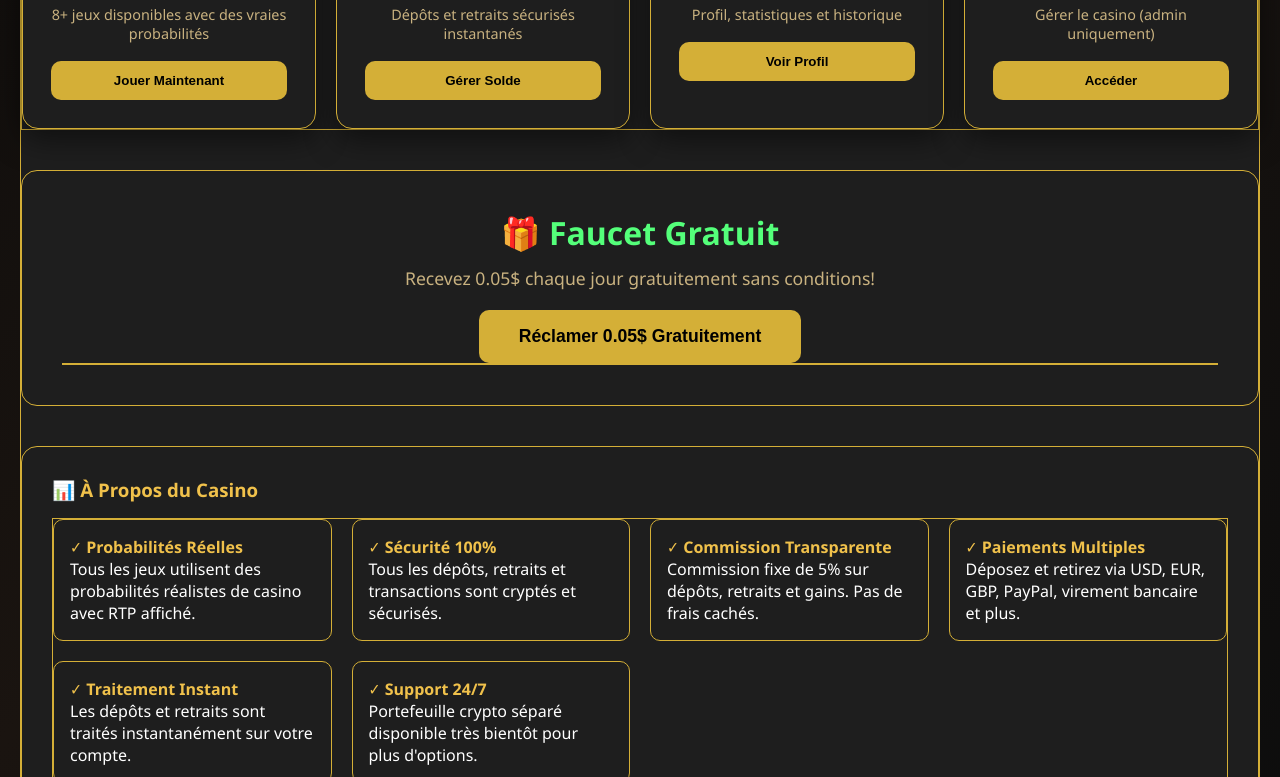
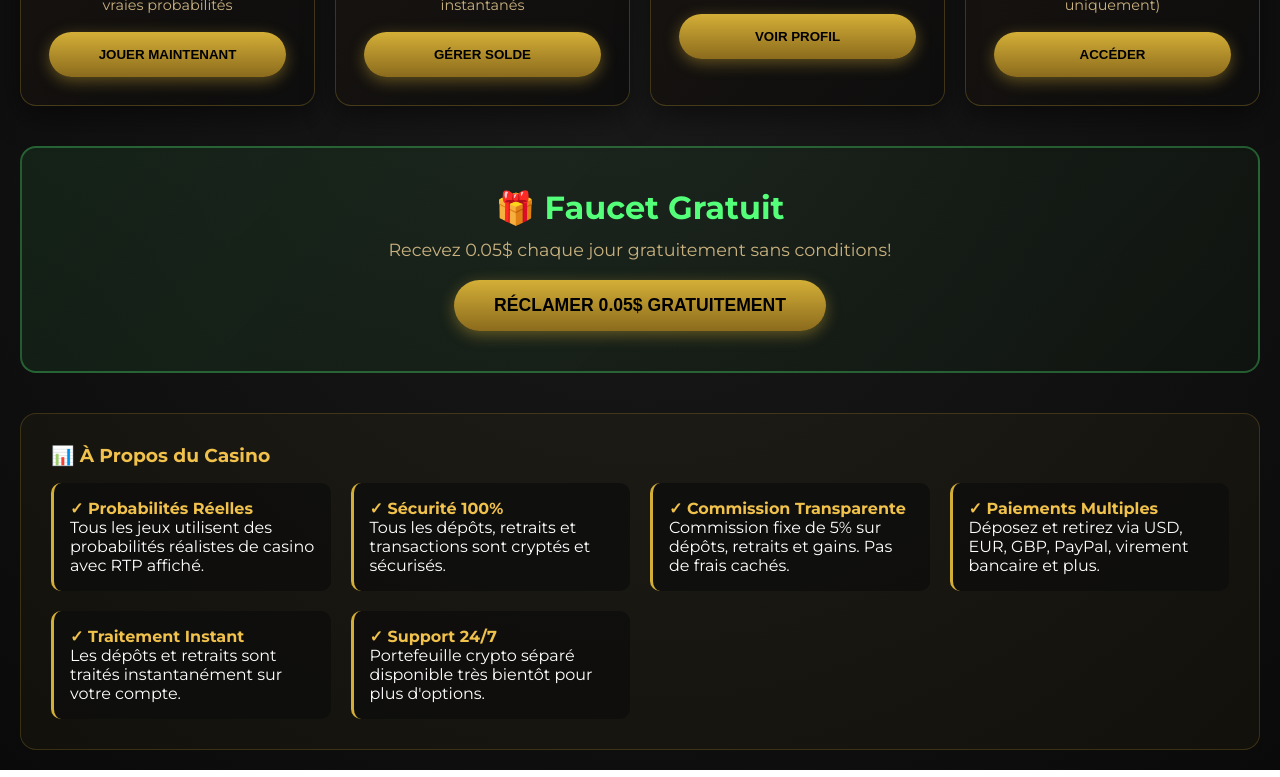
Before and after one commit to samuelfleury4000-dot/Mon-linux, a website: page index.html in a window 1280 px wide. Shown: the part 631-1408 px from the top of the page. Drawn offline with nearby package versions, Linux system fonts and the light colour scheme; no server answers; sample sign-in values are in the browser's storage.

Commit message:
UI: Application design Casino Premium Global

```diff
--- a/style.css
+++ b/style.css
@@ -1,34 +1,56 @@
+/* Thème Casino Premium - Fixe et Prioritaire */
+@import url('https://fonts.googleapis.com/css2?family=Montserrat:wght@400;700&family=Playfair+Display:wght@700&display=swap');
+
 :root {
-    --bg-main: #121212 !important;
-    --bg-card: #1e1e1e !important;
+    --bg-dark: #0a0a0a !important;
+    --bg-card: rgba(25, 25, 25, 0.9) !important;
     --gold: #d4af37 !important;
-    --text-primary: #ffffff !important;
+    --white: #ffffff !important;
 }
 
-/* Force le noir sur tout le corps de page */
-body, html {
-    background-color: var(--bg-main) !important;
-    color: var(--text-primary) !important;
+body {
+    background-color: var(--bg-dark) !important;
+    color: var(--white) !important;
+    font-family: 'Montserrat', sans-serif !important;
+    background: radial-gradient(circle, #1a1a1a 0%, #0a0a0a 100%) !important;
+    margin: 0; padding: 20px; min-height: 100vh;
 }
 
-/* Force la couleur sombre sur TOUTES les div et containers */
-div, section, main, article {
-    background-color: var(--bg-card) !important;
-    background-image: none !important;
+.game-container {
+    background: var(--bg-card) !important;
+    backdrop-filter: blur(10px) !important;
+    border: 1px solid rgba(212, 175, 55, 0.3) !important;
+    border-radius: 20px !important;
+    padding: 30px !important;
+    box-shadow: 0 10px 30px rgba(0,0,0,0.8), 0 0 15px rgba(212, 175, 55, 0.2) !important;
+    text-align: center;
+    max-width: 500px;
+    margin: 40px auto;
+}
+
+h1 {
+    font-family: 'Playfair Display', serif !important;
+    color: var(--gold) !important;
+    text-transform: uppercase !important;
+    letter-spacing: 2px !important;
+}
+
+/* Bouton style Casino */
+button, .btn-bet {
+    background: linear-gradient(180deg, #d4af37 0%, #8b6b1d 100%) !important;
+    color: #000 !important;
+    border: none !important;
+    padding: 15px 40px !important;
+    font-weight: 700 !important;
+    text-transform: uppercase !important;
+    cursor: pointer !important;
+    border-radius: 50px !important;
+    box-shadow: 0 4px 15px rgba(212, 175, 55, 0.4) !important;
+}
+
+/* Force le noir sur tout élément bleu hérité */
+[class*="blue"], .blue, .btn-primary {
+    background: var(--bg-card) !important;
+    color: white !important;
     border: 1px solid var(--gold) !important;
 }
-
-/* Cible spécifique pour supprimer les restes de bleu (Header, boutons, containers) */
-.header, header, .navbar, .bg-blue, [class*="blue"] {
-    background-color: var(--bg-card) !important;
-    background: var(--bg-card) !important;
-    border-bottom: 2px solid var(--gold) !important;
-}
-
-/* Force le look doré sur tous les boutons */
-button, .btn-bet, .btn-primary {
-    background: var(--gold) !important;
-    color: #000 !important;
-    border: none !important;
-    font-weight: bold !important;
-}
```
Also changed, not shown: 1 other file.
